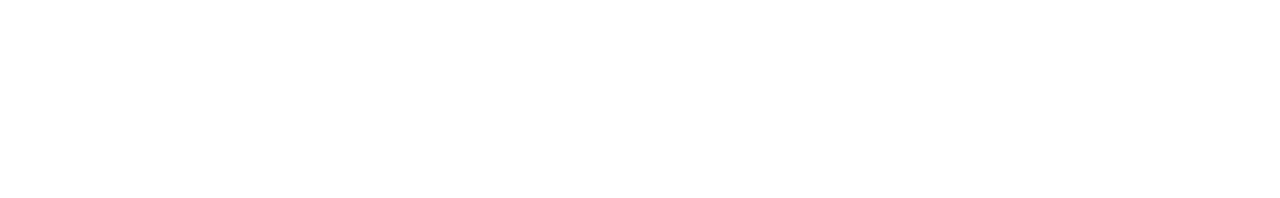
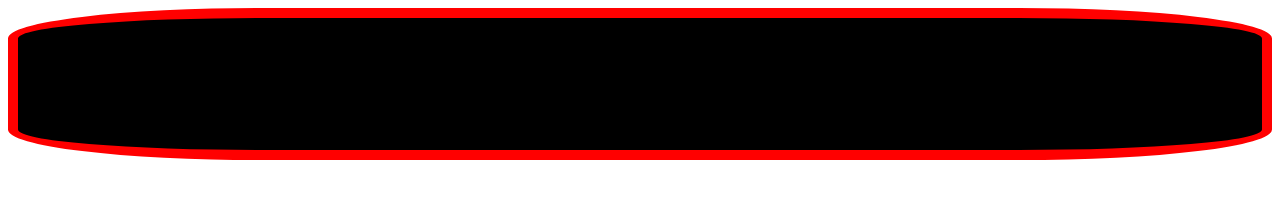
Before and after one commit to Airy-Dev6/gitParte2, a plain HTML site: page index.html in a window 1280 px wide. Drawn offline with Linux system fonts and the light colour scheme.

Commit message:
Card Rod

```diff
--- a/css/style.css
+++ b/css/style.css
@@ -0,0 +1,7 @@
+.main-container {
+  background-color: black;
+  border: solid red 10px;
+  font-family: "Franklin Gothic Medium", "Arial Narrow", Arial, sans-serif;
+  font-size: x-large;
+  border-radius: 20%;
+}
--- a/index.html
+++ b/index.html
@@ -3,10 +3,17 @@
 <head>
     <meta charset="UTF-8">
     <meta name="viewport" content="width=device-width, initial-scale=1.0">
-    <link rel="stylesheet" href="/gitParte2/css/style.css">
+    <link rel="stylesheet" href="/css/style.css">
     <title>Document</title>
 </head>
 <body>
-
+    <div class="main-container">
+        <div class="card1">
+            <ul>
+            <ol>Nombre: Rodrigo Alejandro Zuñiga Garcia</ol>
+            <ol>E-mail: rodrok7@gmail.com</ol>
+            <ol>Edad: 29 años</ol></ul>
+        </div>
+    </div>
 </body>
 </html>
```
